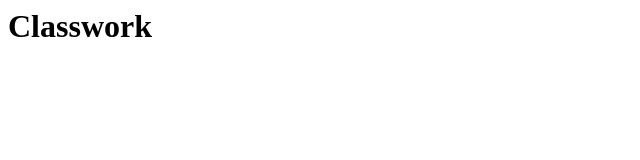
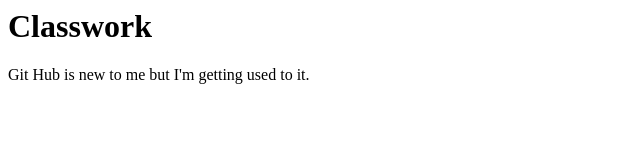
Before and after one commit to sbdesai75/sbdesai75.github.io, a plain HTML site: page index.html in a window 1280 px wide. Shown: the whole page, without its empty margins (0-640 px from the left). Drawn offline with Linux system fonts and the light colour scheme.

Commit message:
third commit

```diff
--- a/index.html
+++ b/index.html
@@ -8,5 +8,8 @@
         <h1>
             Classwork
         </h1>
+        <p>
+            Git Hub is new to me but I'm getting used to it.
+        </p>
     </body>
 </html>
```
